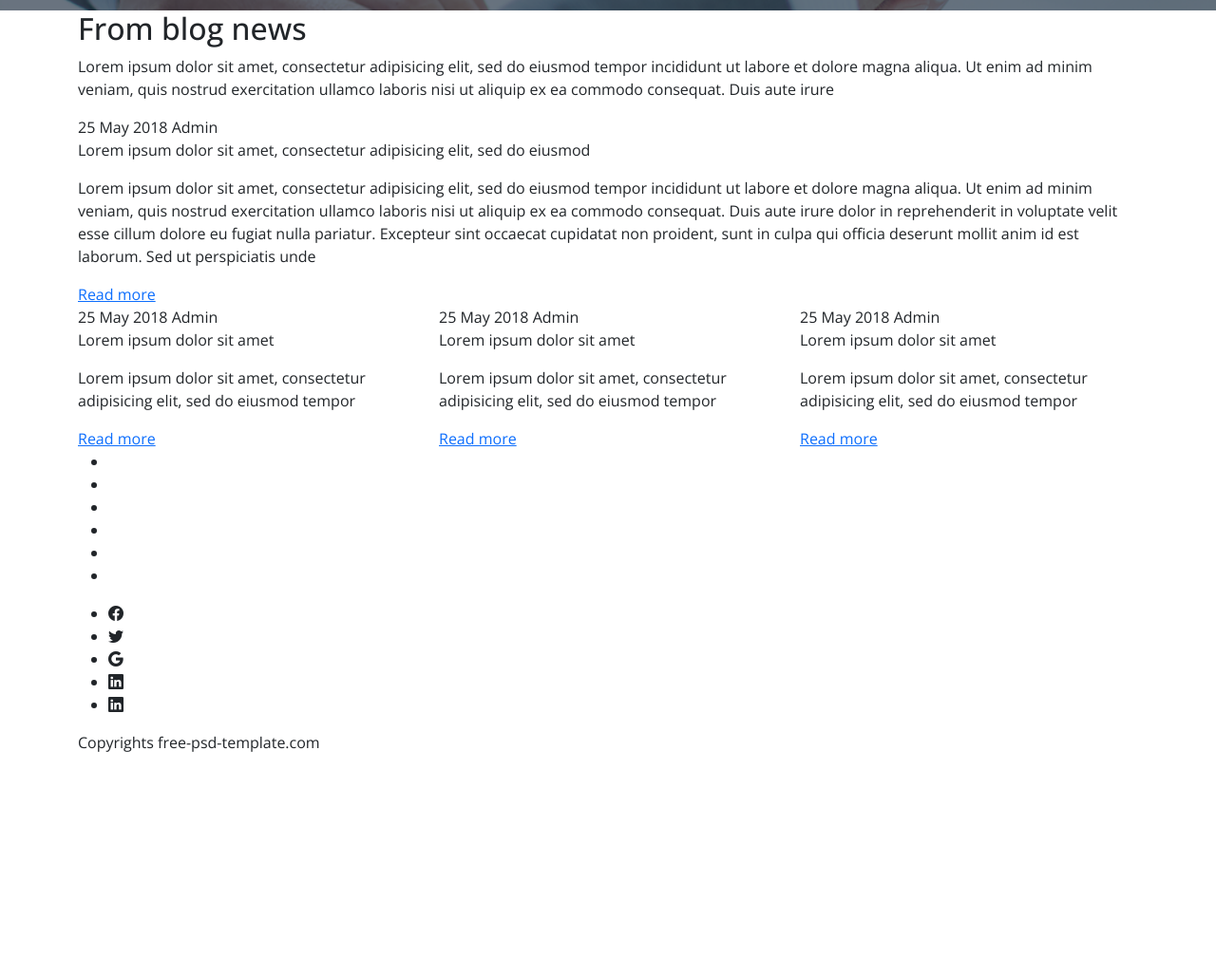
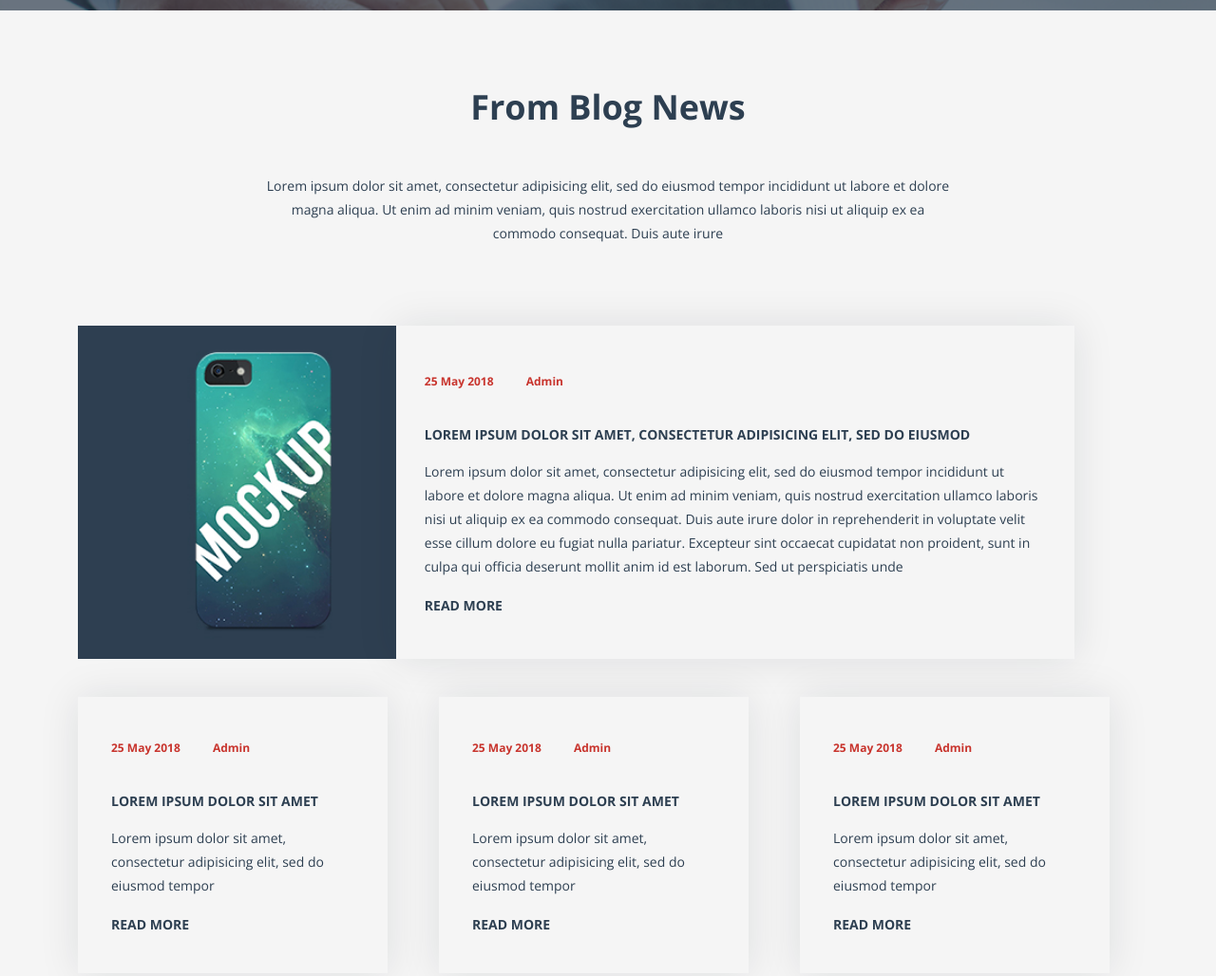
Before and after one commit to Katerina3337/AgencyDesign, a plain HTML site: page index.html in a window 1280 px wide. Shown: the part 5882-6910 px from the top of the page at 95% size. Before the commit the page ends 6692 px from the top, so only its background shows below. Drawn offline with nearby package versions, Linux system fonts and the light colour scheme.

Commit message:
all blocks

```diff
--- a/css/styles.css
+++ b/css/styles.css
@@ -314,6 +314,7 @@ body{
 	box-shadow: 0 14px 28px rgba(0,0,0,0.25), 0 10px 10px rgba(0,0,0,0.22);
 }
 
+
 /* Example */
 .example{
 	background-color: #2d3f51;
@@ -367,6 +368,8 @@ body{
 	color: white;
 	text-transform: uppercase;
 }
+
+
 /* Service */
 .service{
 	padding-top: 80px;
@@ -503,3 +506,119 @@ body{
 .review-star{
 	margin-top: 35px;
 }
+
+
+/* News */
+.news{
+	background-color: #f5f5f5;
+	padding-top: 80px;
+	padding-bottom: 80px;
+}
+.news-wrapper{
+	display: flex;
+	flex-direction: column;
+	align-items: center;
+}
+.news-title{
+	font-size: 36px;
+	font-weight: bold;
+	color: #2d3f51;
+	text-transform: capitalize;
+}
+.news-text{
+	margin-top: 40px;
+	margin-bottom: 85px;
+	font-size: 14px;
+	color: #2d3f51;
+	line-height: 25px;
+	width: 730px;
+	text-align: center;
+}
+.news-item_wrapper{
+	display: flex;
+}
+.main-news_img{
+	background-image: url("../assets/img/news-img.jpg");
+	width: 30%;
+	background-size: cover;
+}
+.main-news_content{
+	padding-top: 45px;
+	padding-right: 35px;
+	padding-bottom: 45px;
+	padding-left: 30px;
+	box-shadow: 0px 0px 40px 0px rgba(17, 25, 36, 0.1);
+	width: 64%;
+}
+.main-news_content a{
+	font-size: 14px;
+	font-weight: bold;
+	color: #2d3f51;
+	text-decoration: none;
+	text-transform: uppercase;
+}
+.news-item{
+	margin-top: 40px;
+	margin-right: 30px;
+	padding: 40px 35px;
+	box-shadow: 0px 0px 40px 0px rgba(17, 25, 36, 0.1);
+}
+.news-card_day{
+	margin-right: 30px;
+}
+.news-card_day, .news-card_author{
+	font-size: 12px;
+	font-weight: bold;
+	color: #c8342d;
+}
+.news-card_title{
+	margin-top: 35px;
+	font-size: 14px;
+	font-weight: bold;
+	color: #2d3f51;
+	text-transform: uppercase;
+}
+.news-card_text{
+	font-size: 14px;
+	color: #2d3f51;
+	line-height: 25px;
+}
+.news-item a{
+	font-size: 14px;
+	font-weight: bold;
+	color: #2d3f51;
+	text-decoration: none;
+	text-transform: uppercase;
+}
+
+
+/* Footer */
+.footer{
+	background-color: #28252a;
+	padding-top: 85px;
+	padding-bottom: 85px;
+}
+.footer-wrapper{
+	display: flex;
+	flex-direction: column;
+	align-items: center;
+}
+.footer-menu{
+	list-style: none;
+	display: flex;
+	justify-content: flex-end;
+}
+.footer-social{
+	margin-top: 50px;
+	list-style: none;
+	display: flex;
+}
+.footer-social_item{
+	margin-right: 40px;
+	color: #c8342d;
+}
+.footer-copyright{
+	margin-top: 55px;
+	font-size: 12px;
+	color: white;
+}
```
